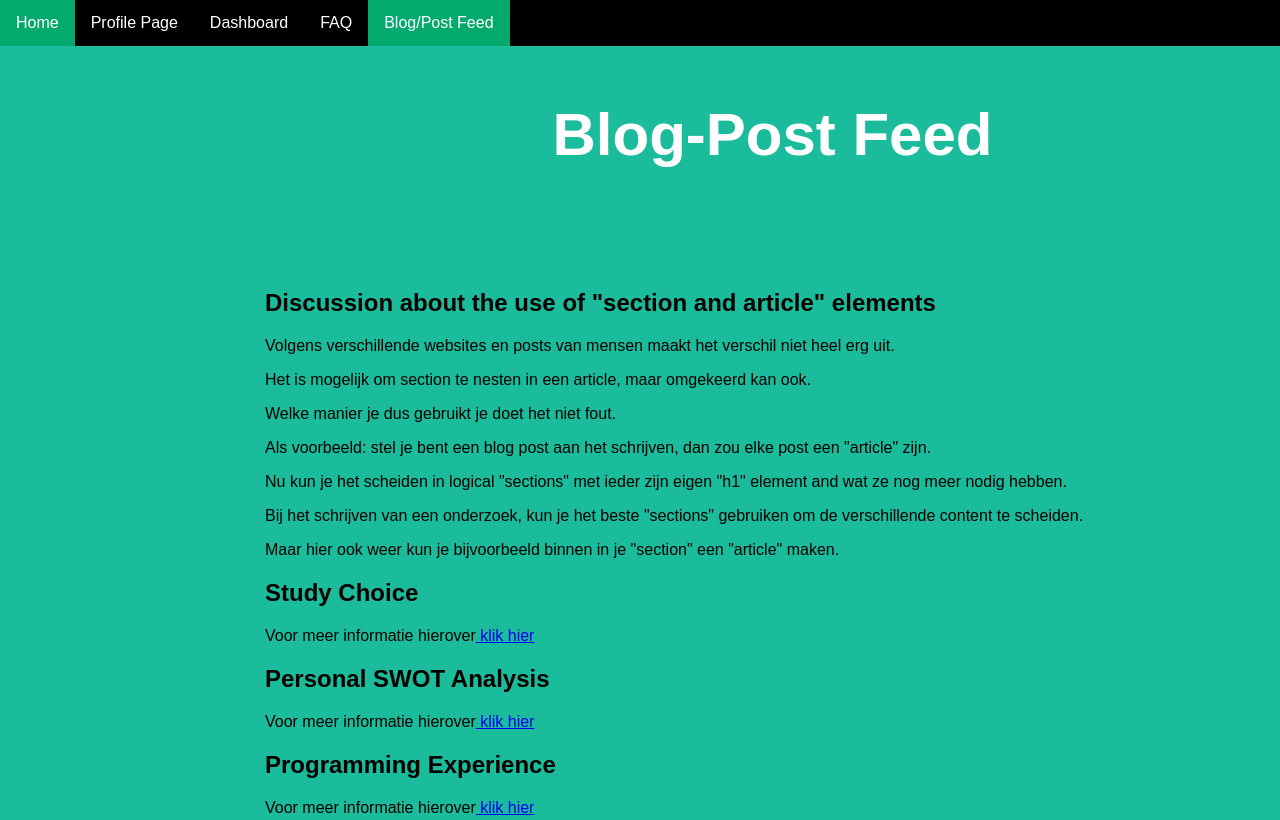
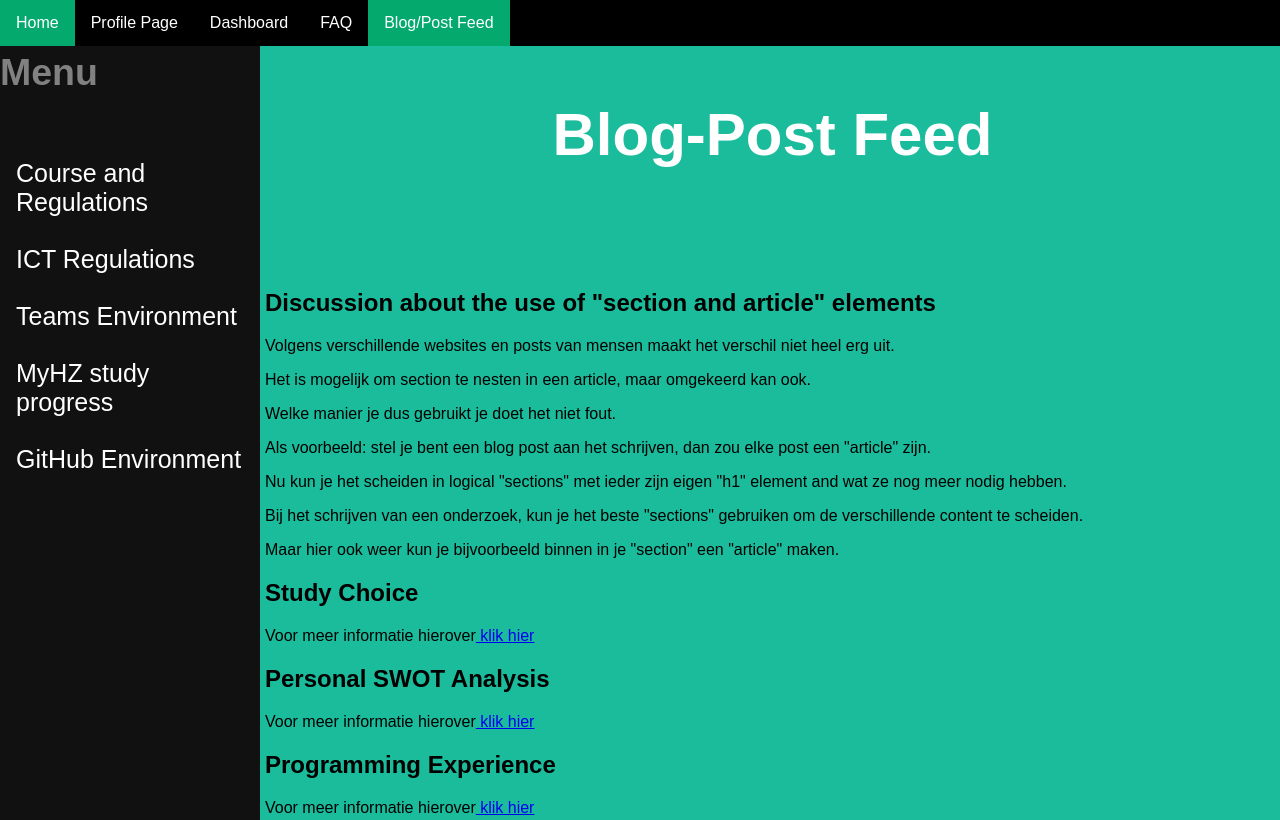
Before and after one commit to Issa-2003/Issa-2003.github.io, a plain HTML site: page blogpostfeed.html in a window 1280 px wide. Shown: the top 820 px of the page. Drawn offline with Linux system fonts and the light colour scheme.

Commit message:
final version

```diff
--- a/blogpostfeed.html
+++ b/blogpostfeed.html
@@ -16,6 +16,29 @@
             <li><a href="faq.html">FAQ</a></li>
             <li><a href="blogpostfeed.html" class="active">Blog/Post Feed</a></li>
         </ul>
+
+        <div class="side-nav">
+            <h2>Menu</h2>
+            <ul>
+              <li><a href="https://hz.nl/over-de-hz/regelingen-documenten-1/onderwijs-en-examenregelingen" target="_blank">
+               Course and Regulations
+              </a></li>
+             <li><a href="https://hz.nl/uploads/documents/1.4-Over-de-HZ/1.4.3.-Regelingen-en-documenten/OERS/2022-2023/IR-CER-HZ-B-HBO-ICT-full-time-2022-2023-DEF.pdf" target="_blank">
+               ICT Regulations
+             </li>
+              </a>
+              <li><a href="https://teams.microsoft.com/l/team/19%3a2e2afa0286b04932be16cb8ad2d9d2c0%40thread.skype/conversations?groupId=95bddebc-a340-4d88-81fc-b80e0bfc70c3&tenantId=4c16deb3-342d-4fca-bcd5-b1429308034c" target="_blank">
+               Teams Environment
+              </a></li>
+              <li><a href="https://learn.hz.nl/my/" target="_blank">
+               MyHZ study progress
+              </a></li>
+              <li><a href="https://github.com/HZ-HBO-ICT" target="_blank">
+                GitHub Environment
+              </a></li>
+            </ul>
+        </div>
+
         <h2>Discussion about the use of "section and article" elements</h2>
           <p>Volgens verschillende websites en posts van mensen maakt het verschil niet heel erg uit.</p>
           <p>Het is mogelijk om section te nesten in een article, maar omgekeerd kan ook.</p>
```
